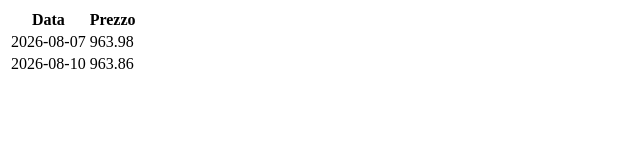
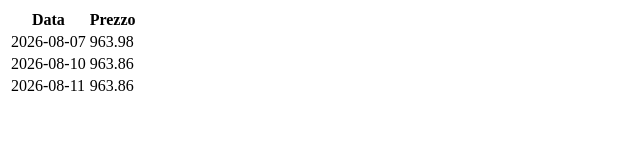
Before and after one commit to andreacocci77/portfolio-price-feed, a plain HTML site: page prices/IT0005710220.html in a window 1280 px wide. Shown: the whole page, without its empty margins (0-640 px from the left). Drawn offline with Linux system fonts and the light colour scheme.

Commit message:
Update prices

```diff
--- a/prices/IT0005710220.html
+++ b/prices/IT0005710220.html
@@ -21,6 +21,10 @@
         <td>2026-08-10</td>
         <td>963.86</td>
     </tr>
+        <tr>
+        <td>2026-08-11</td>
+        <td>963.86</td>
+    </tr>
         </tbody>
     </table>
 </body>
```
